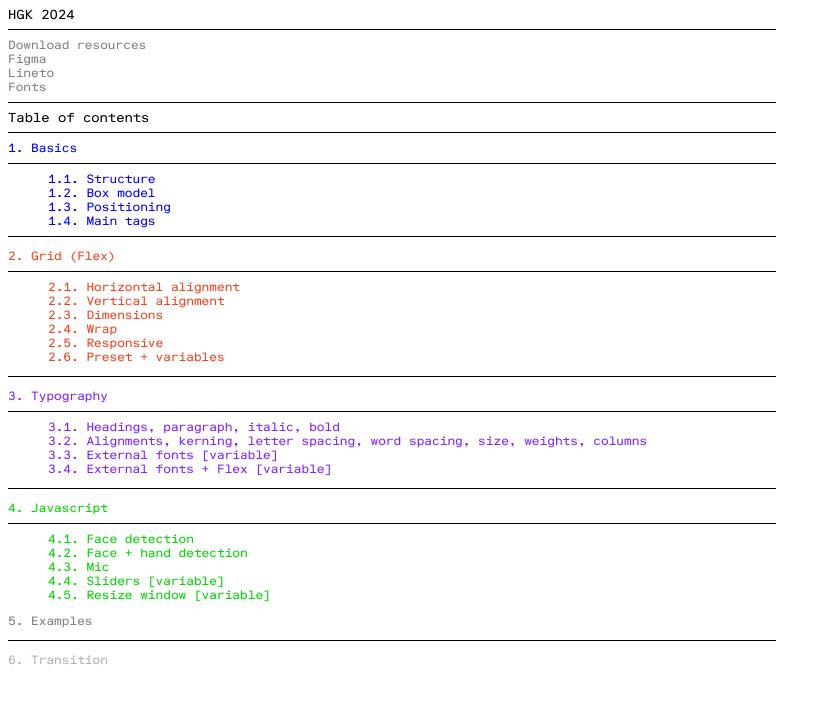
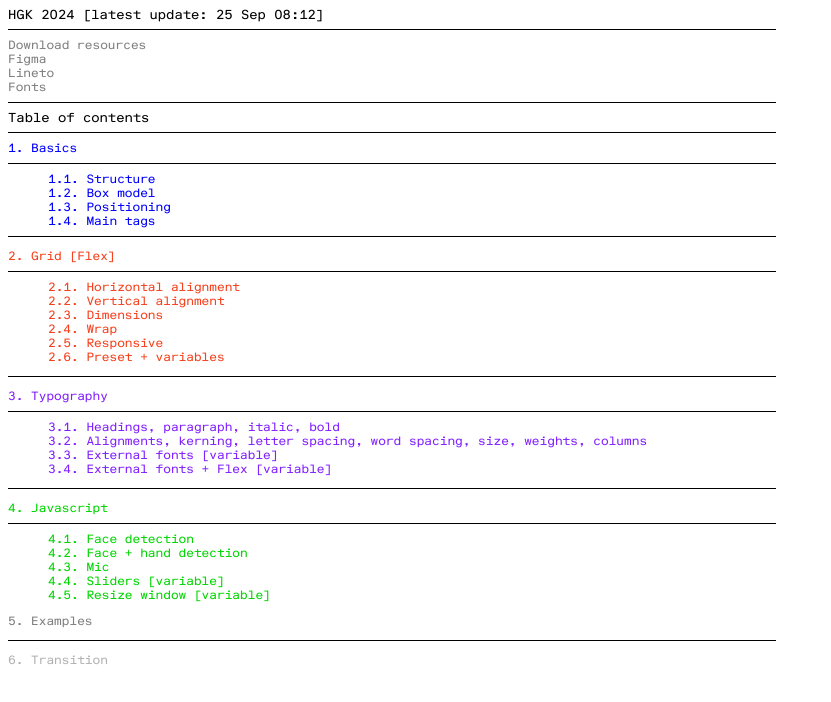
Before and after one commit to leonardoa/hgk, a plain HTML site: page index.html in a window 1280 px wide. Shown: the whole page, without its empty margins (0-831 px from the left). Drawn offline with Linux system fonts and the light colour scheme.

Commit message:
Update index.html

```diff
--- a/index.html
+++ b/index.html
@@ -8,7 +8,7 @@
   <body>
     <div class="container">
       <div class="container-nav">
-        <p>HGK 2024</p>
+        <p>HGK 2024 [latest update: 25 Sep 08:12]</p>
         <hr />
         <a
           href="https://github.com/leonardoa/hgk"
@@ -53,7 +53,7 @@
         </ol>
         <hr />
         <ul class="no-padding">
-          <li class="color-2">Grid (Flex)</li>
+          <li class="color-2">Grid [Flex]</li>
           <hr />
           <ol class="color-2">
             <li>
```
